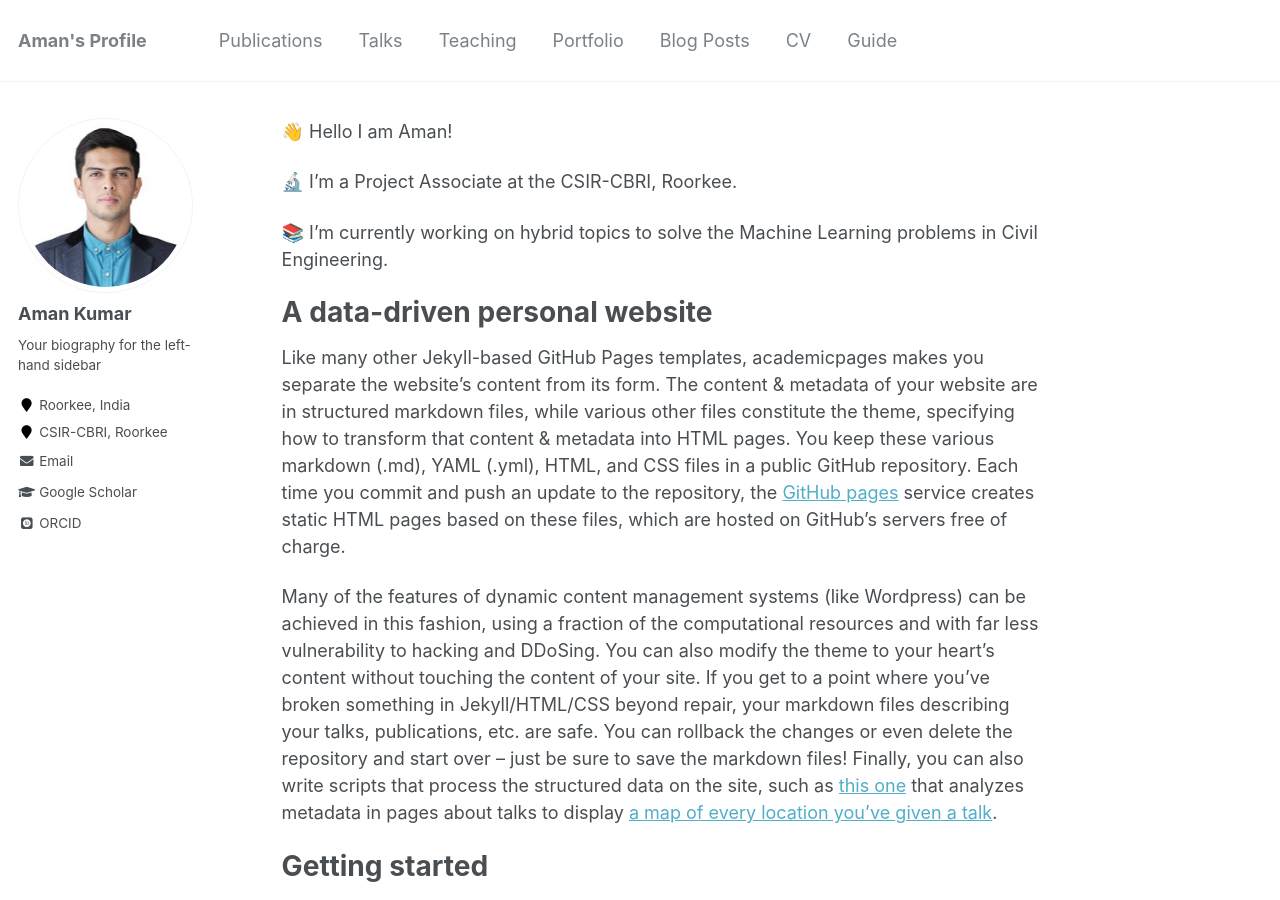
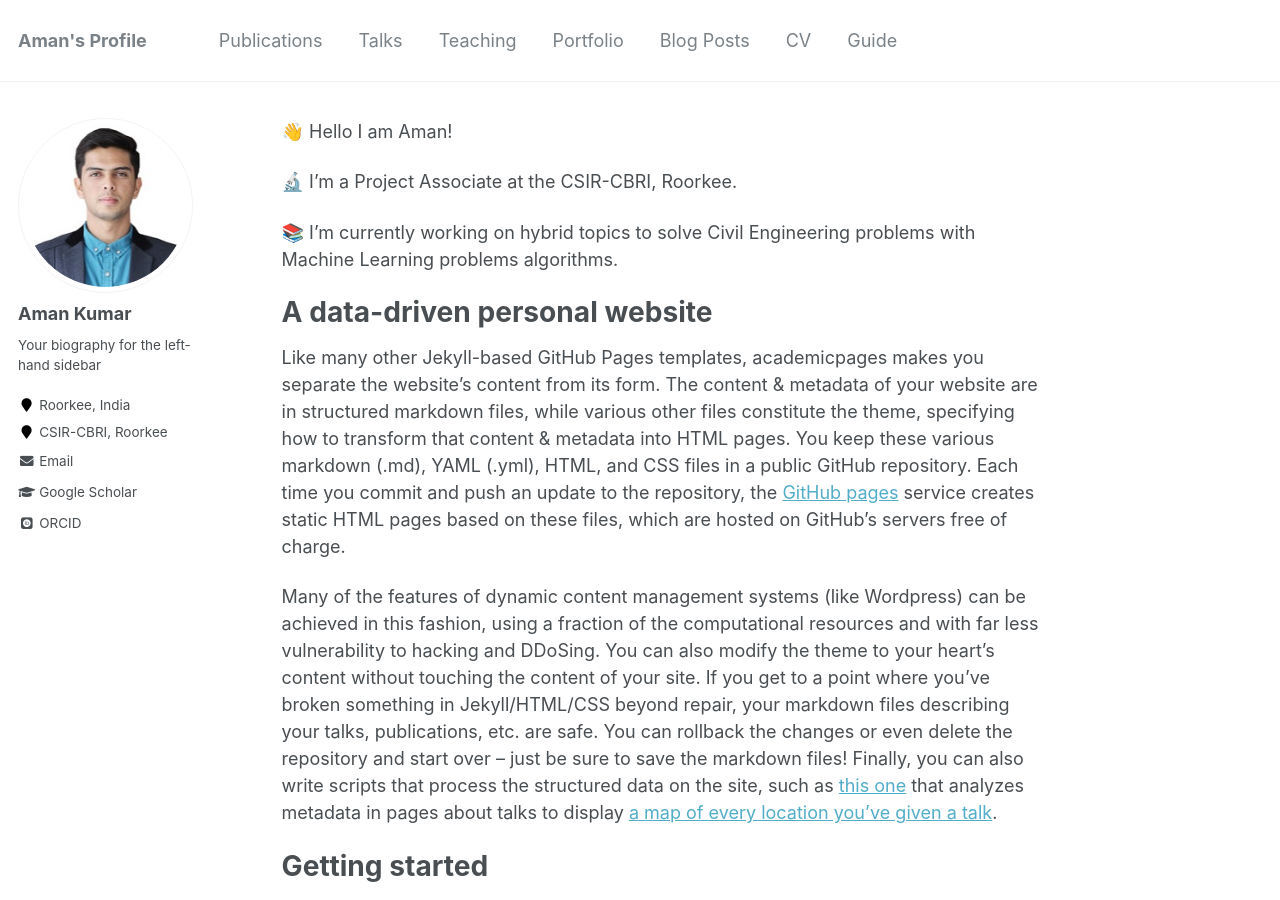
Before and after one commit to mndhiman55/profile, a Jekyll site: the page built from _pages/about.md, in a window 1280 px wide and 900 px high. Built offline with Jekyll 4.4.1, drawn with Linux system fonts in a browser that asks for light colours; some web fonts are replaced.

Commit message:
Update about.md

```diff
--- a/_pages/about.md
+++ b/_pages/about.md
@@ -12,7 +12,7 @@ redirect_from:
 
 🔬 I'm a Project Associate at the CSIR-CBRI, Roorkee.
 
-📚 I'm currently working on hybrid topics to solve the Machine Learning problems in Civil Engineering.
+📚 I'm currently working on hybrid topics to solve Civil Engineering problems with Machine Learning problems algorithms.
 
 A data-driven personal website
 ======
```
